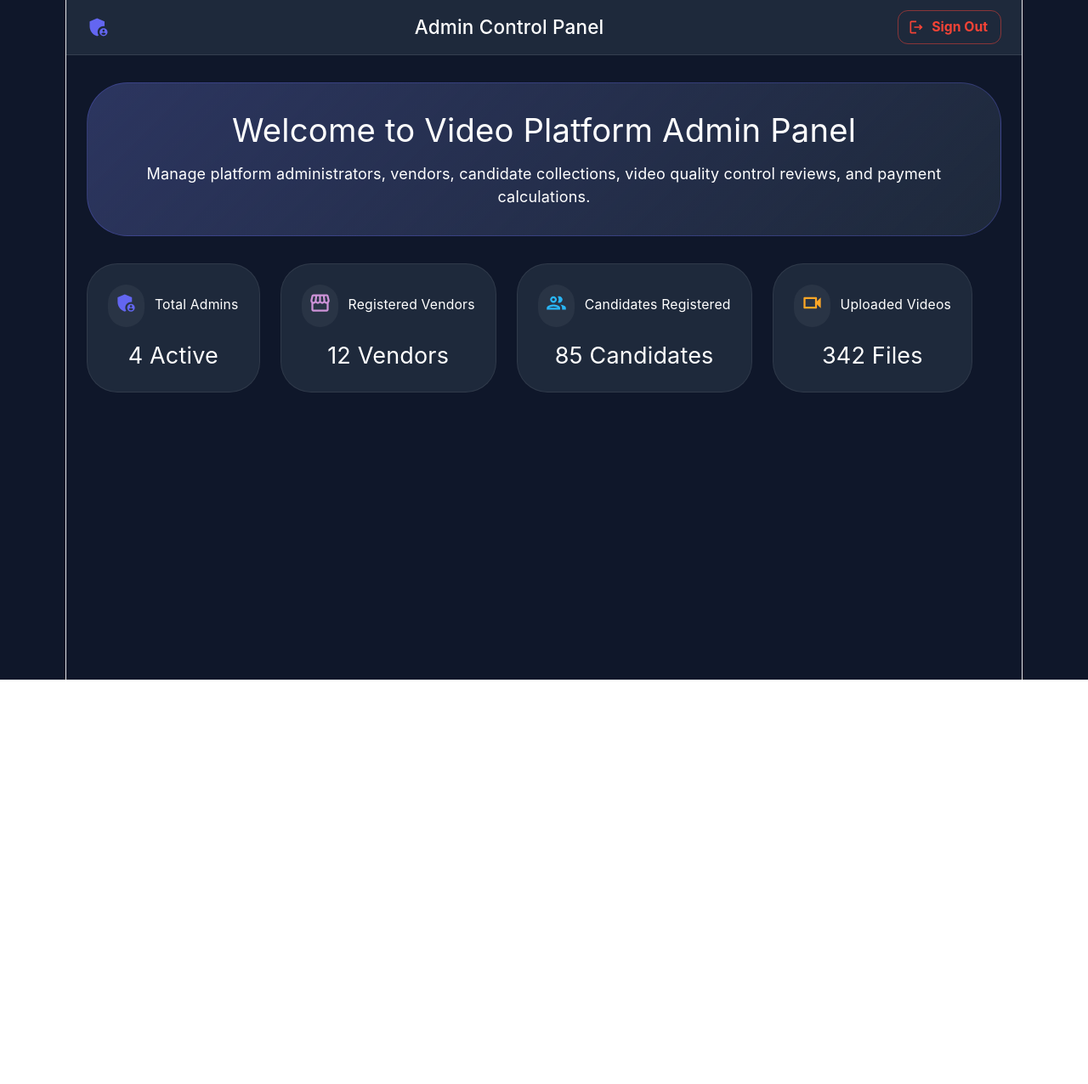
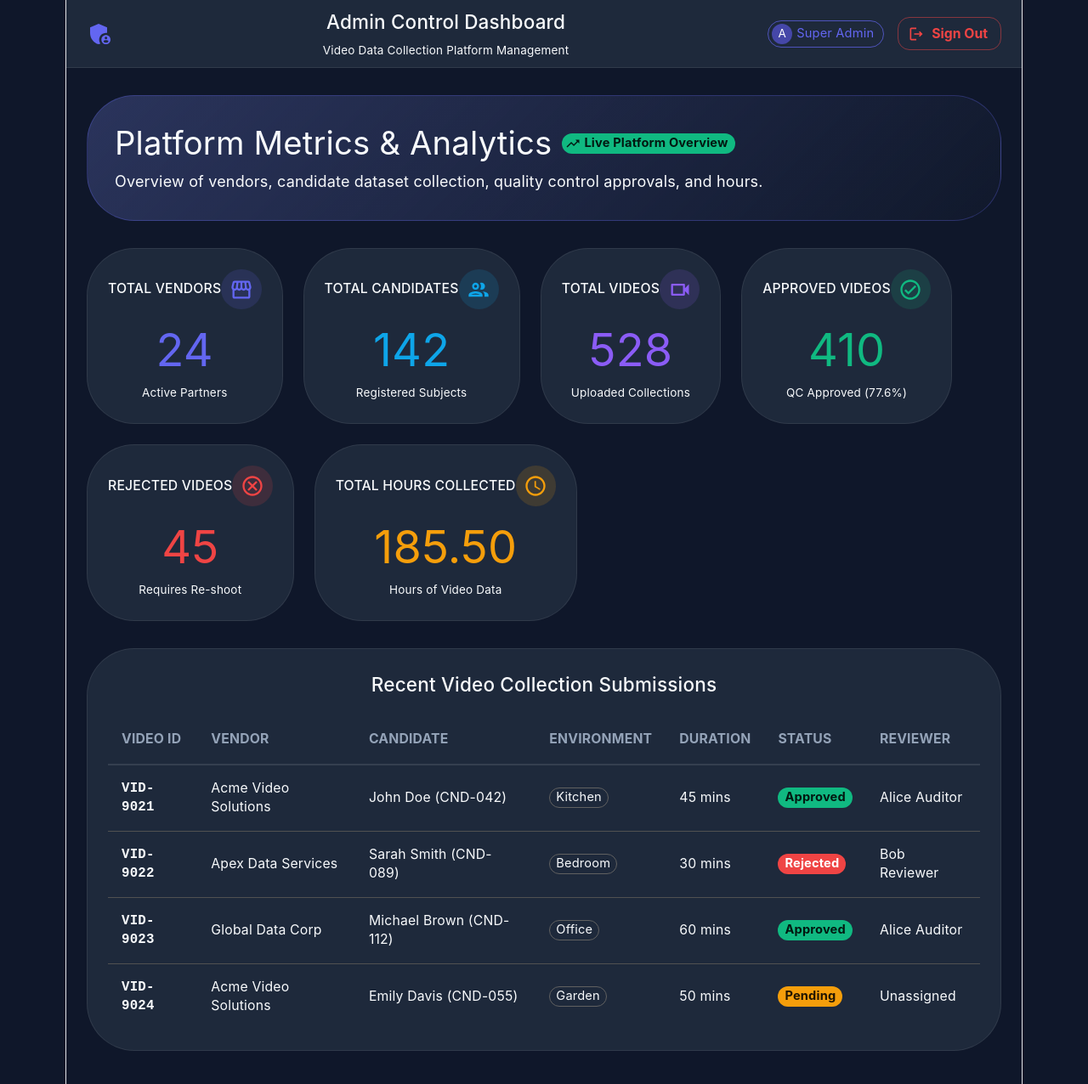
Before and after one commit to pittaanji9390-afk/video_data_app, a React (Vite) app in the folder admin-dashboard/: page /dashboard in a window 1280 px wide. Shown: the top 1276 px of the page at 85% size. Before the commit the page ends 800 px from the top, so only its background shows below. Built offline with nearby package versions, Linux system fonts and the light colour scheme.

Commit message:
feat: implement Admin Dashboard metrics cards (Total Vendors, Total Candidates, Total Videos, Approved Videos, Rejected Videos, Total Hours Collected) in React Material UI

```diff
--- a/admin-dashboard/src/pages/Dashboard.jsx
+++ b/admin-dashboard/src/pages/Dashboard.jsx
@@ -1,4 +1,4 @@
-import React from 'react';
+import React, { useState } from 'react';
 import { useNavigate } from 'react-router-dom';
 import {
   Box,
@@ -9,6 +9,14 @@ import {
   Container,
   Paper,
   Grid,
+  Avatar,
+  Chip,
+  Table,
+  TableBody,
+  TableCell,
+  TableContainer,
+  TableHead,
+  TableRow,
   CssBaseline,
   ThemeProvider,
   createTheme,
@@ -16,55 +24,182 @@ import {
 import {
   AdminPanelSettings,
   LogoutOutlined,
+  StorefrontOutlined,
   GroupOutlined,
-  StorefrontOutlined,
   VideocamOutlined,
+  CheckCircleOutlined,
+  CancelOutlined,
+  AccessTimeOutlined,
+  TrendingUp,
 } from '@mui/icons-material';
 
+// Tailored Modern Dark Theme
 const adminTheme = createTheme({
   palette: {
     mode: 'dark',
     primary: {
-      main: '#6366f1',
+      main: '#6366f1', // Indigo
+      light: '#818cf8',
+    },
+    secondary: {
+      main: '#0ea5e9', // Sky Blue
+    },
+    success: {
+      main: '#10b981', // Emerald Green
+    },
+    error: {
+      main: '#ef4444', // Red
+    },
+    warning: {
+      main: '#f59e0b', // Amber
     },
     background: {
       default: '#0f172a',
       paper: '#1e293b',
+    },
+    text: {
+      primary: '#f8fafc',
+      secondary: '#94a3b8',
     },
   },
   typography: {
     fontFamily: '"Inter", "Roboto", "Helvetica", "Arial", sans-serif',
   },
   shape: {
-    borderRadius: 12,
+    borderRadius: 14,
   },
 });
 
 export default function AdminDashboard() {
   const navigate = useNavigate();
 
+  // Static Dummy Data for Dashboard Metrics
+  const metrics = [
+    {
+      title: 'Total Vendors',
+      value: '24',
+      unit: 'Active Partners',
+      icon: <StorefrontOutlined sx={{ fontSize: 28 }} />,
+      color: '#6366f1', // Indigo
+      bgColor: 'rgba(99, 102, 241, 0.15)',
+    },
+    {
+      title: 'Total Candidates',
+      value: '142',
+      unit: 'Registered Subjects',
+      icon: <GroupOutlined sx={{ fontSize: 28 }} />,
+      color: '#0ea5e9', // Sky Blue
+      bgColor: 'rgba(14, 165, 233, 0.15)',
+    },
+    {
+      title: 'Total Videos',
+      value: '528',
+      unit: 'Uploaded Collections',
+      icon: <VideocamOutlined sx={{ fontSize: 28 }} />,
+      color: '#8b5cf6', // Purple
+      bgColor: 'rgba(139, 92, 246, 0.15)',
+    },
+    {
+      title: 'Approved Videos',
+      value: '410',
+      unit: 'QC Approved (77.6%)',
+      icon: <CheckCircleOutlined sx={{ fontSize: 28 }} />,
+      color: '#10b981', // Green
+      bgColor: 'rgba(16, 185, 129, 0.15)',
+    },
+    {
+      title: 'Rejected Videos',
+      value: '45',
+      unit: 'Requires Re-shoot',
+      icon: <CancelOutlined sx={{ fontSize: 28 }} />,
+      color: '#ef4444', // Red
+      bgColor: 'rgba(239, 68, 68, 0.15)',
+    },
+    {
+      title: 'Total Hours Collected',
+      value: '185.50',
+      unit: 'Hours of Video Data',
+      icon: <AccessTimeOutlined sx={{ fontSize: 28 }} />,
+      color: '#f59e0b', // Amber
+      bgColor: 'rgba(245, 158, 11, 0.15)',
+    },
+  ];
+
+  // Static Dummy Data for Recent Activity Log
+  const recentActivities = [
+    {
+      id: 'VID-9021',
+      vendor: 'Acme Video Solutions',
+      candidate: 'John Doe (CND-042)',
+      environment: 'Kitchen',
+      duration: '45 mins',
+      status: 'Approved',
+      reviewer: 'Alice Auditor',
+    },
+    {
+      id: 'VID-9022',
+      vendor: 'Apex Data Services',
+      candidate: 'Sarah Smith (CND-089)',
+      environment: 'Bedroom',
+      duration: '30 mins',
+      status: 'Rejected',
+      reviewer: 'Bob Reviewer',
+    },
+    {
+      id: 'VID-9023',
+      vendor: 'Global Data Corp',
+      candidate: 'Michael Brown (CND-112)',
+      environment: 'Office',
+      duration: '60 mins',
+      status: 'Approved',
+      reviewer: 'Alice Auditor',
+    },
+    {
+      id: 'VID-9024',
+      vendor: 'Acme Video Solutions',
+      candidate: 'Emily Davis (CND-055)',
+      environment: 'Garden',
+      duration: '50 mins',
+      status: 'Pending',
+      reviewer: 'Unassigned',
+    },
+  ];
+
   const handleLogout = () => {
     navigate('/login');
   };
 
-  const statCards = [
-    { title: 'Total Admins', value: '4 Active', icon: <AdminPanelSettings color="primary" /> },
-    { title: 'Registered Vendors', value: '12 Vendors', icon: <StorefrontOutlined color="secondary" /> },
-    { title: 'Candidates Registered', value: '85 Candidates', icon: <GroupOutlined color="info" /> },
-    { title: 'Uploaded Videos', value: '342 Files', icon: <VideocamOutlined color="warning" /> },
-  ];
-
   return (
     <ThemeProvider theme={adminTheme}>
       <CssBaseline />
-      <Box sx={{ minHeight: '100vh', bgcolor: 'background.default' }}>
+      <Box sx={{ minHeight: '100vh', bgcolor: 'background.default', pb: 6 }}>
         {/* Navigation Bar */}
-        <AppBar position="static" elevation={0} sx={{ bgcolor: 'background.paper', borderBottom: '1px solid rgba(255, 255, 255, 0.1)' }}>
-          <Toolbar>
-            <AdminPanelSettings sx={{ mr: 1.5, color: 'primary.main', fontSize: 28 }} />
-            <Typography variant="h6" fontWeight="bold" sx={{ flexGrow: 1 }}>
-              Admin Control Panel
+        <AppBar
+          position="static"
+          elevation={0}
+          sx={{
+            bgcolor: 'background.paper',
+            borderBottom: '1px solid rgba(255, 255, 255, 0.08)',
+          }}
+        >
+          <Toolbar sx={{ py: 1 }}>
+            <AdminPanelSettings sx={{ mr: 1.5, color: 'primary.main', fontSize: 32 }} />
+            <Box sx={{ flexGrow: 1 }}>
+              <Typography variant="h6" fontWeight="bold">
+                Admin Control Dashboard
               </Typography>
+              <Typography variant="caption" color="text.secondary">
+                Video Data Collection Platform Management
+              </Typography>
+            </Box>
+
+            <Box sx={{ display: 'flex', alignItems: 'center', gap: 2 }}>
+              <Chip
+                avatar={<Avatar sx={{ bgcolor: 'primary.main', color: '#fff' }}>A</Avatar>}
+                label="Super Admin"
+                variant="outlined"
+                color="primary"
+              />
               <Button
                 variant="outlined"
                 color="error"
@@ -74,12 +209,13 @@ export default function AdminDashboard() {
               >
                 Sign Out
               </Button>
+            </Box>
           </Toolbar>
         </AppBar>
 
-        {/* Dashboard Content */}
-        <Container maxWidth="lg" sx={{ mt: 4, mb: 4 }}>
-          {/* Welcome Header */}
+        {/* Dashboard Content Container */}
+        <Container maxWidth="xl" sx={{ mt: 4 }}>
+          {/* Welcome & Overview Header */}
           <Paper
             elevation={0}
             sx={{
@@ -87,46 +223,156 @@ export default function AdminDashboard() {
               mb: 4,
               borderRadius: 4,
               bgcolor: 'background.paper',
-              backgroundImage: 'linear-gradient(135deg, rgba(99, 102, 241, 0.2) 0%, rgba(30, 41, 59, 1) 100%)',
+              backgroundImage:
+                'linear-gradient(135deg, rgba(99, 102, 241, 0.18) 0%, rgba(15, 23, 42, 0.9) 100%)',
               border: '1px solid rgba(99, 102, 241, 0.3)',
+              display: 'flex',
+              alignItems: 'center',
+              justifyContent: 'space-between',
+              flexWrap: 'wrap',
+              gap: 2,
             }}
           >
-            <Typography variant="h4" fontWeight="bold" gutterBottom>
-              Welcome to Video Platform Admin Panel
+            <Box>
+              <Box sx={{ display: 'flex', alignItems: 'center', gap: 1.5, mb: 1 }}>
+                <Typography variant="h4" fontWeight="bold">
+                  Platform Metrics & Analytics
                 </Typography>
+                <Chip
+                  icon={<TrendingUp />}
+                  label="Live Platform Overview"
+                  color="success"
+                  size="small"
+                  sx={{ fontWeight: 'bold' }}
+                />
+              </Box>
               <Typography variant="body1" color="text.secondary">
-              Manage platform administrators, vendors, candidate collections, video quality control reviews, and payment calculations.
+                Overview of vendors, candidate dataset collection, quality control approvals, and hours.
               </Typography>
+            </Box>
           </Paper>
 
-          {/* Quick Stats Grid */}
-          <Grid container spacing={3}>
-            {statCards.map((card, index) => (
-              <Grid item xs={12} sm={6} md={3} key={index}>
+          {/* 6 Metric Cards Grid */}
+          <Grid container spacing={3} sx={{ mb: 4 }}>
+            {metrics.map((card, index) => (
+              <Grid item xs={12} sm={6} md={4} key={index}>
                 <Paper
                   elevation={0}
                   sx={{
                     p: 3,
-                    borderRadius: 3,
+                    borderRadius: 4,
                     bgcolor: 'background.paper',
                     border: '1px solid rgba(255, 255, 255, 0.08)',
+                    transition: 'transform 0.2s ease-in-out, box-shadow 0.2s ease-in-out',
+                    '&:hover': {
+                      transform: 'translateY(-4px)',
+                      boxShadow: `0 12px 24px -8px ${card.bgColor}`,
+                      borderColor: card.color,
+                    },
                   }}
                 >
-                  <Box sx={{ display: 'flex', alignItems: 'center', mb: 2 }}>
-                    <Box sx={{ p: 1, borderRadius: 2, bgcolor: 'rgba(255, 255, 255, 0.05)', mr: 1.5 }}>
+                  <Box
+                    sx={{
+                      display: 'flex',
+                      alignItems: 'center',
+                      justifyContent: 'space-between',
+                      mb: 2,
+                    }}
+                  >
+                    <Typography variant="subtitle2" color="text.secondary" fontWeight="700">
+                      {card.title.toUpperCase()}
+                    </Typography>
+                    <Box
+                      sx={{
+                        p: 1.2,
+                        borderRadius: 3,
+                        bgcolor: card.bgColor,
+                        color: card.color,
+                        display: 'flex',
+                        alignItems: 'center',
+                        justifyContent: 'center',
+                      }}
+                    >
                       {card.icon}
                     </Box>
-                    <Typography variant="body2" color="text.secondary" fontWeight="600">
-                      {card.title}
+                  </Box>
+                  <Typography variant="h3" fontWeight="bold" sx={{ color: card.color, mb: 0.5 }}>
+                    {card.value}
                   </Typography>
-                  </Box>
-                  <Typography variant="h5" fontWeight="bold">
-                    {card.value}
+                  <Typography variant="caption" color="text.secondary" fontWeight="500">
+                    {card.unit}
                   </Typography>
                 </Paper>
               </Grid>
             ))}
           </Grid>
+
+          {/* Recent Video Collections Table Summary */}
+          <Paper
+            elevation={0}
+            sx={{
+              p: 3,
+              borderRadius: 4,
+              bgcolor: 'background.paper',
+              border: '1px solid rgba(255, 255, 255, 0.08)',
+            }}
+          >
+            <Typography variant="h6" fontWeight="bold" sx={{ mb: 2 }}>
+              Recent Video Collection Submissions
+            </Typography>
+
+            <TableContainer>
+              <Table sx={{ minWidth: 650 }} aria-label="recent videos table">
+                <TableHead>
+                  <TableRow sx={{ borderBottom: '2px solid rgba(255, 255, 255, 0.1)' }}>
+                    <TableCell sx={{ fontWeight: 'bold', color: 'text.secondary' }}>VIDEO ID</TableCell>
+                    <TableCell sx={{ fontWeight: 'bold', color: 'text.secondary' }}>VENDOR</TableCell>
+                    <TableCell sx={{ fontWeight: 'bold', color: 'text.secondary' }}>CANDIDATE</TableCell>
+                    <TableCell sx={{ fontWeight: 'bold', color: 'text.secondary' }}>ENVIRONMENT</TableCell>
+                    <TableCell sx={{ fontWeight: 'bold', color: 'text.secondary' }}>DURATION</TableCell>
+                    <TableCell sx={{ fontWeight: 'bold', color: 'text.secondary' }}>STATUS</TableCell>
+                    <TableCell sx={{ fontWeight: 'bold', color: 'text.secondary' }}>REVIEWER</TableCell>
+                  </TableRow>
+                </TableHead>
+                <TableBody>
+                  {recentActivities.map((row) => (
+                    <TableRow
+                      key={row.id}
+                      sx={{
+                        '&:last-child td, &:last-child th': { border: 0 },
+                        '&:hover': { bgcolor: 'rgba(255, 255, 255, 0.02)' },
+                      }}
+                    >
+                      <TableCell component="th" scope="row" sx={{ fontWeight: 'bold', fontFamily: 'monospace' }}>
+                        {row.id}
+                      </TableCell>
+                      <TableCell>{row.vendor}</TableCell>
+                      <TableCell>{row.candidate}</TableCell>
+                      <TableCell>
+                        <Chip label={row.environment} size="small" variant="outlined" />
+                      </TableCell>
+                      <TableCell>{row.duration}</TableCell>
+                      <TableCell>
+                        <Chip
+                          label={row.status}
+                          size="small"
+                          color={
+                            row.status === 'Approved'
+                              ? 'success'
+                              : row.status === 'Rejected'
+                              ? 'error'
+                              : 'warning'
+                          }
+                          sx={{ fontWeight: 'bold' }}
+                        />
+                      </TableCell>
+                      <TableCell>{row.reviewer}</TableCell>
+                    </TableRow>
+                  ))}
+                </TableBody>
+              </Table>
+            </TableContainer>
+          </Paper>
         </Container>
       </Box>
     </ThemeProvider>
```
Lines whose indentation alone changed are shown as unchanged.
